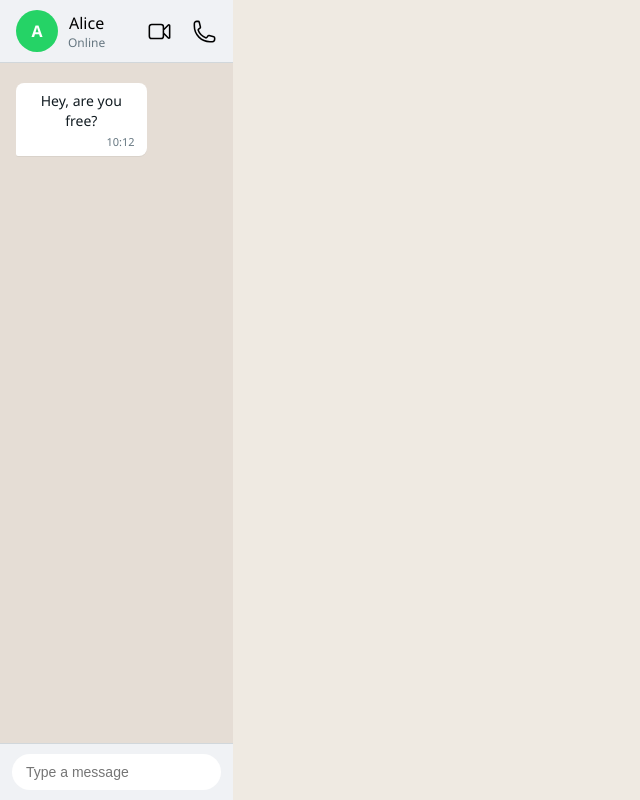
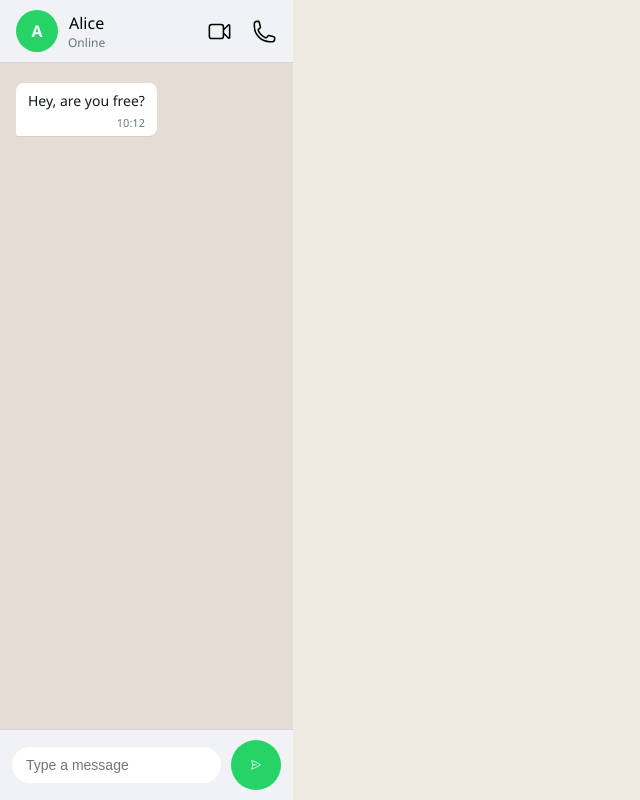
Before and after one commit to Metgala1/NexText, a React (Vite) app: page /chats/1 in a window 1280 px wide. Shown: the whole page, without its empty margins (0-640 px from the left). Built offline with nearby package versions, Linux system fonts and the light colour scheme.

Commit message:
added a send button to my conversation page

```diff
--- a/src/components/Conversation.jsx
+++ b/src/components/Conversation.jsx
@@ -1,5 +1,5 @@
 import styles from '../styles/Conversation.module.css';
-import { ArrowLeftIcon, PhoneIcon , VideoCameraIcon} from "@heroicons/react/24/outline";
+import { ArrowLeftIcon, PhoneIcon , VideoCameraIcon, PaperAirplaneIcon} from "@heroicons/react/24/outline";
 import { useNavigate } from 'react-router-dom';
 
 
@@ -52,6 +52,10 @@ function ConversationPreview({ contact }) {
           className={styles.messageInputField}
           placeholder="Type a message"
         />
+        <button className={styles.sendBtn}>
+         <PaperAirplaneIcon width={22} />
+       </button>
+
       </div>
     </div>
   );
--- a/src/styles/Conversation.module.css
+++ b/src/styles/Conversation.module.css
@@ -123,6 +123,7 @@
   border-top: 1px solid #d1d7db;
   display: flex;
   align-items: center;
+  gap: 10px;
 }
 
 .messageInputField {
@@ -134,6 +135,30 @@
   background: #ffffff;
   font-size: 14px;
 }
+
+.sendBtn {
+  background: #25d366;
+  border: none;
+  border-radius: 50%;
+  width: 50px;
+  height: 50px;
+  display: flex;
+  align-items: center;
+  justify-content: center;
+  color: white;
+  cursor: pointer;
+  transition: transform 0.1s ease, background 0.2s ease;
+}
+
+.sendBtn:hover {
+  background: #20bd5a;
+  transform: scale(1.05);
+}
+
+.sendBtn:active {
+  transform: scale(0.95);
+}
+
 
 /* MOBILE */
 @media (max-width: 768px) {
--- a/src/styles/DesktopChatList.module.css
+++ b/src/styles/DesktopChatList.module.css
@@ -45,12 +45,13 @@
 /* SEARCH */
 .search {
   padding: 8px 12px;
-  background: #f0f2f5;
-  color: black;
+  background: rgba(255, 255, 255, 0.6);
+  backdrop-filter: blur(8px);
+  -webkit-backdrop-filter: blur(8px);
 }
 
 .search input {
-  width: 90%;
+  width: 95%;
   padding: 8px 14px;
   border-radius: 8px;
   border: 3px solid rgb(209, 205, 205);
```
